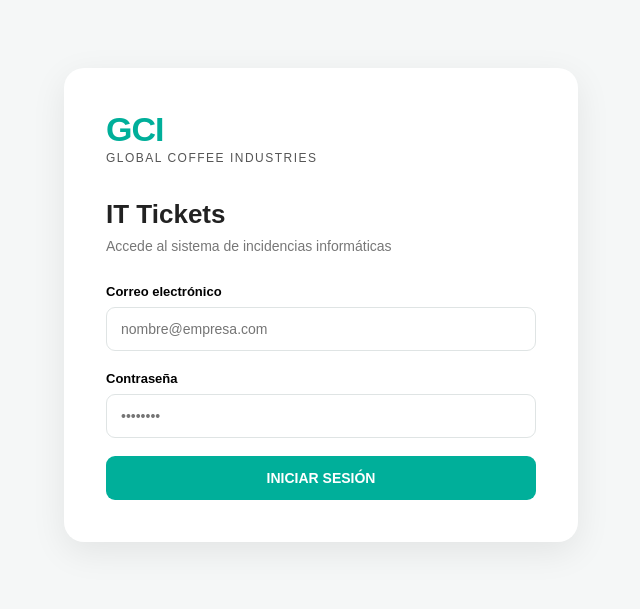
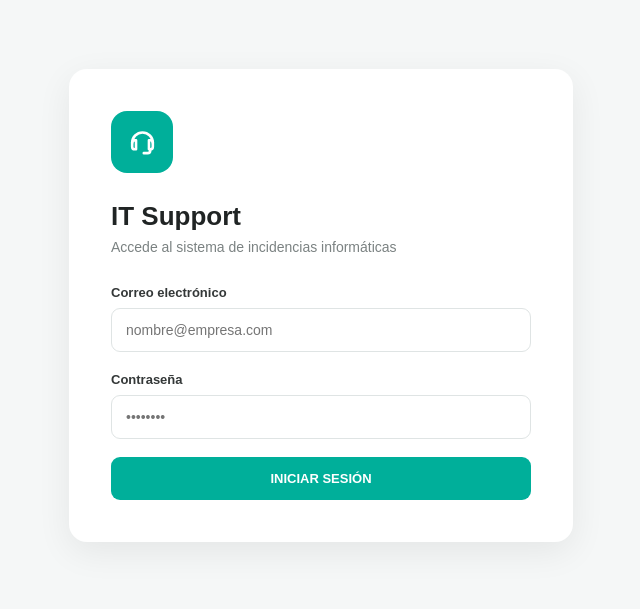
Before and after one commit to raqbranding/gci-it-tickets, a Next.js app: page / in a window 1280 px wide. Shown: the part 127-736 px from the top of the page, without its empty margins (319-959 px from the left). Built offline with nearby package versions, Linux system fonts and the light colour scheme.

Commit message:
Update styling and text in page.tsx

```diff
--- a/app/page.tsx
+++ b/app/page.tsx
@@ -42,56 +42,63 @@ export default function LoginPage() {
         alignItems: "center",
         justifyContent: "center",
         padding: "24px",
-        fontFamily: "Arial, sans-serif",
+        fontFamily: "'Poppins', Arial, sans-serif",
       }}
     >
       <div
         style={{
           width: "100%",
-          maxWidth: "430px",
+          maxWidth: "420px",
           background: "#ffffff",
-          borderRadius: "20px",
+          borderRadius: "18px",
           padding: "42px",
-          boxShadow: "0 10px 35px rgba(0,0,0,0.08)",
+          boxShadow: "0 10px 35px rgba(0,0,0,0.07)",
         }}
       >
-        <div style={{ marginBottom: "34px" }}>
-          <div
-            style={{
-              color: "#00AF9A",
-              fontSize: "34px",
-              fontWeight: 800,
-              letterSpacing: "-1px",
-            }}
+        {/* ICONO SUPPORT */}
+        <div
+          style={{
+            width: "62px",
+            height: "62px",
+            borderRadius: "16px",
+            background: "#00AF9A",
+            display: "flex",
+            alignItems: "center",
+            justifyContent: "center",
+            marginBottom: "28px",
+          }}
+        >
+          <svg
+            width="31"
+            height="31"
+            viewBox="0 0 24 24"
+            fill="none"
+            stroke="white"
+            strokeWidth="2"
+            strokeLinecap="round"
+            strokeLinejoin="round"
           >
-            GCI
-          </div>
-
-          <div
-            style={{
-              color: "#555",
-              fontSize: "12px",
-              letterSpacing: "1.5px",
-              marginTop: "2px",
-            }}
-          >
-            GLOBAL COFFEE INDUSTRIES
-          </div>
+            <path d="M4 13a8 8 0 0 1 16 0" />
+            <path d="M18 19c0 1.1-.9 2-2 2h-3" />
+            <path d="M4 13v3a2 2 0 0 0 2 2h1v-7H6a2 2 0 0 0-2 2Z" />
+            <path d="M20 13v3a2 2 0 0 1-2 2h-1v-7h1a2 2 0 0 1 2 2Z" />
+          </svg>
         </div>
 
         <h1
           style={{
             fontSize: "26px",
-            margin: "0 0 8px",
-            color: "#222",
+            fontWeight: 700,
+            margin: "0 0 7px",
+            color: "#202424",
           }}
         >
-          IT Tickets
+          IT Support
         </h1>
 
         <p
           style={{
-            color: "#777",
+            color: "#7b8282",
             margin: "0 0 30px",
             fontSize: "14px",
           }}
@@ -105,6 +112,7 @@ export default function LoginPage() {
               display: "block",
               fontWeight: 600,
               fontSize: "13px",
+              color: "#343838",
               marginBottom: "8px",
             }}
           >
@@ -125,6 +133,7 @@ export default function LoginPage() {
               borderRadius: "9px",
               fontSize: "14px",
               marginBottom: "20px",
+              outlineColor: "#00AF9A",
             }}
           />
 
@@ -133,6 +142,7 @@ export default function LoginPage() {
               display: "block",
               fontWeight: 600,
               fontSize: "13px",
+              color: "#343838",
               marginBottom: "8px",
             }}
           >
@@ -153,6 +163,7 @@ export default function LoginPage() {
               borderRadius: "9px",
               fontSize: "14px",
               marginBottom: "18px",
+              outlineColor: "#00AF9A",
             }}
           />
 
@@ -178,12 +189,13 @@ export default function LoginPage() {
               width: "100%",
               border: "none",
               background: "#00AF9A",
-              color: "#fff",
+              color: "#ffffff",
               borderRadius: "9px",
               padding: "14px",
-              fontSize: "14px",
+              fontSize: "13px",
               fontWeight: 700,
-              cursor: "pointer",
+              cursor: loading ? "default" : "pointer",
+              opacity: loading ? 0.7 : 1,
             }}
           >
             {loading ? "ACCEDIENDO..." : "INICIAR SESIÓN"}
```
